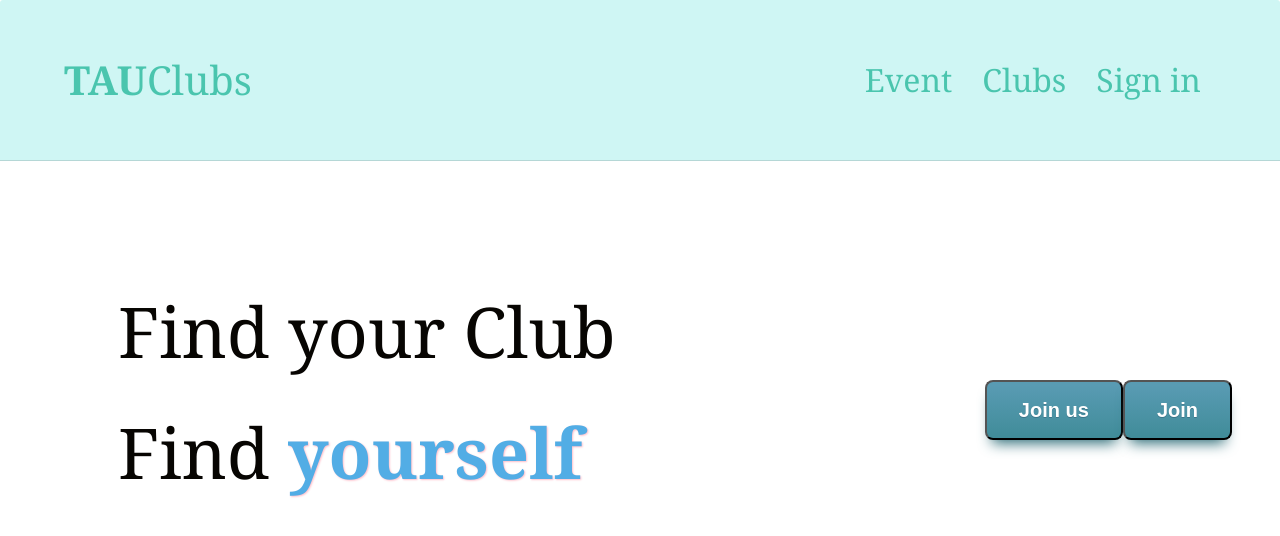
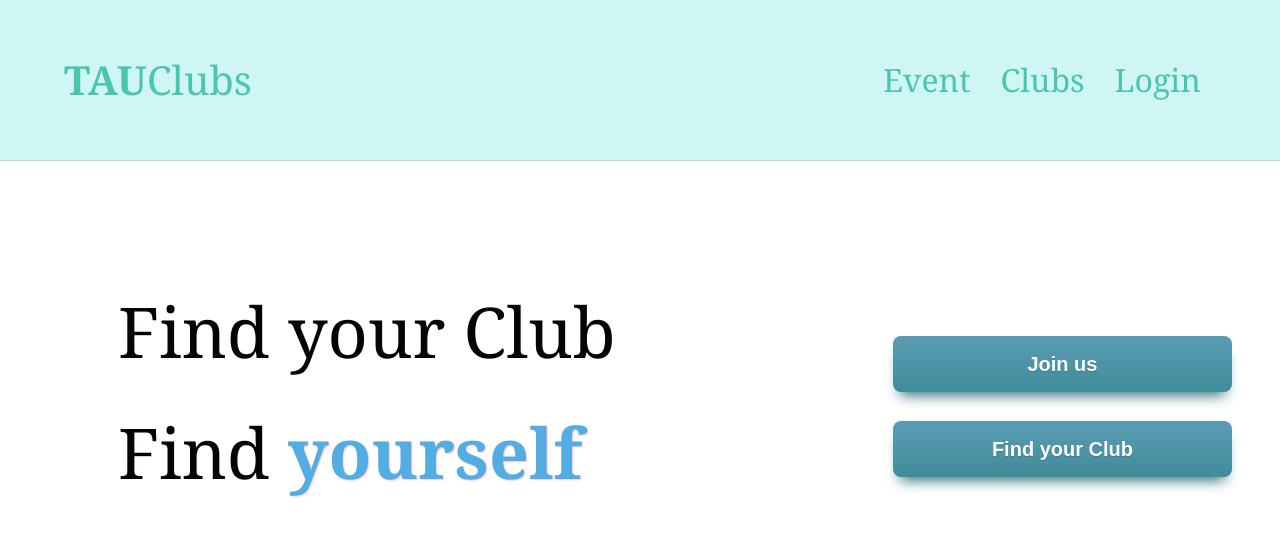
Before and after one commit to egecagdas/INF303-WS22_TAUClubs-Frontend, a React (Create React App) app in the folder tauclubs/: page / in a window 1280 px wide. Shown: the top 536 px of the page. Built offline with nearby package versions, Linux system fonts and the light colour scheme.

Commit message:
create Login.js and Login.css page

```diff
--- a/tauclubs/src/App.js
+++ b/tauclubs/src/App.js
@@ -3,6 +3,7 @@ import { BrowserRouter, Routes, Route } from "react-router-dom";
 import Home from "./page/Home";
 import Club from "./page/Club";
 import Clubs from "./page/Clubs";
+import Login from "./page/Login";
 
 export default function App() {
   return (
@@ -11,6 +12,7 @@ export default function App() {
         <Route index element={<Home></Home>} />
         <Route path="/Clubs" element={<Clubs />} />
         <Route path="/Clubs/:id" element={<Club />} />
+        <Route path="/Login" element={<Login />} />
       </Routes>
     </BrowserRouter>
   );
--- a/tauclubs/src/page/Club.js
+++ b/tauclubs/src/page/Club.js
@@ -45,7 +45,7 @@ function Club() {
                 </li>
 
                 <li>
-                  <a href="#Sign in">Sign in</a>
+                  <a href="/Login">Login</a>
                 </li>
               </ul>
             </nav>
--- a/tauclubs/src/page/Clubs.js
+++ b/tauclubs/src/page/Clubs.js
@@ -44,7 +44,7 @@ function Clubs() {
                 </li>
 
                 <li>
-                  <a href="#Sign in">Sign in</a>
+                  <a href="#Login">Login</a>
                 </li>
               </ul>
             </nav>
--- a/tauclubs/src/page/Home.js
+++ b/tauclubs/src/page/Home.js
@@ -1,10 +1,6 @@
 import '../App.css';
-import logo from '../logo.svg';
-import User from '../components/user';
-import Navbar from '../components/Navbar';
 //import Home from './components/Home'
-import Button from "@mui/material/Button";
-import BottomNavigation from '../components/BottomNavigation'
+
 
 const Home = () => {
 
@@ -29,7 +25,7 @@ const Home = () => {
 
                           <li><a href="Clubs">Clubs</a></li>
 
-                          <li><a href="#Sign in">Sign in</a></li>
+                          <li><a href="Login">Login</a></li>
                       </ul>
                   </nav>
               </div>
@@ -53,7 +49,7 @@ const Home = () => {
           </article>
           <div>
                 <button className="myButton">Join us</button>
-                <button className="myButton">Join </button>
+                <button className="myButton">Find your Club </button>
           </div>
         </div>
 
--- /dev/null
+++ b/tauclubs/src/page/Login.js
@@ -0,0 +1,72 @@
+import "./login.css";
+import { useParams } from "react-router-dom";
+import { Component } from "react";
+import "../App.css";
+import * as React from 'react';
+import CssBaseline from '@mui/material/CssBaseline';
+import Box from '@mui/material/Box';
+import Container from '@mui/material/Container';
+
+
+
+function Login() {
+
+    return (
+
+        <body>
+            <nav className="header">
+                <header className="card-header align-items-center p-5">
+                    <div className="container navbar d-flex justify-content-between ">
+                    <h1 className="sitename m-0">
+                        <a className="px-0" href="/">
+                        <b>TAU</b>
+                        <c>Clubs</c>
+                        </a>
+                    </h1>
+                    <nav>
+                        <ul className="d-flex">
+                        <li>
+                            <a href="#Event">Event</a>
+                        </li>
+
+                        <li>
+                            <a href="/Clubs">Clubs</a>
+                        </li>
+
+                        <li>
+                            <a href="/Login">Login</a>
+                        </li>
+                        </ul>
+                    </nav>
+                    </div>
+                </header>
+            </nav>
+
+            <main>
+                <div class="container">
+                    <label for="uname"><b>Username</b></label>
+                    <input type="text" placeholder="Enter Username" name="uname" required />
+
+                    <label for="psw"><b>Password</b></label>
+                    <input type="password" placeholder="Enter Password" name="psw" required />
+
+                    <button type="submit">Login</button>
+                    <label>
+                    <input type="checkbox" checked="checked" name="remember" /> Remember me
+                    </label>
+                </div>
+
+                <div class="container" style="background-color:#f1f1f1">
+                    <button type="button" class="cancelbtn">Cancel</button>
+                    <span class="psw">Forgot <a href="#">password?</a></span>
+                </div>
+
+            </main>
+
+
+        </body>
+
+    );
+
+}
+export default Login;
--- /dev/null
+++ b/tauclubs/src/page/login.css
@@ -0,0 +1,29 @@
+body {font-family: Arial, Helvetica, sans-serif;}
+form {border: 3px solid #f1f1f1;}
+input[type=text], input[type=password] {
+    width: 100%;
+    padding: 12px 20px;
+    margin: 8px 0;
+    display: inline-block;
+    border: 1px solid #ccc;
+    box-sizing: border-box;
+}
+.cancelbtn {
+    width: auto;
+    padding: 10px 18px;
+    background-color: #f44336;
+}
+
+
+button {
+    background-color: #04AA6D;
+    color: white;
+    padding: 14px 20px;
+    margin: 8px 0;
+    border: none;
+    cursor: pointer;
+    width: 100%;
+}
+.container {
+  padding: 16px;
+}
```
Also changed, not shown: tauclubs/src/App.css (line endings or trailing spaces).
